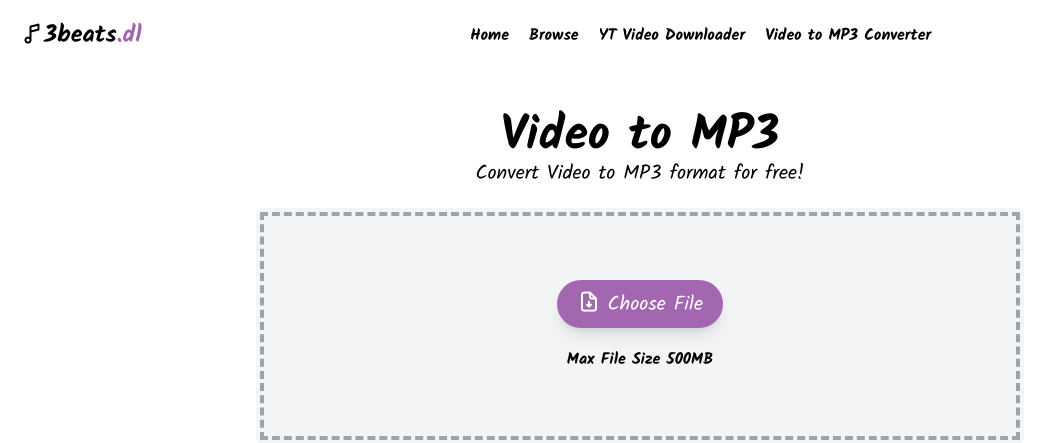
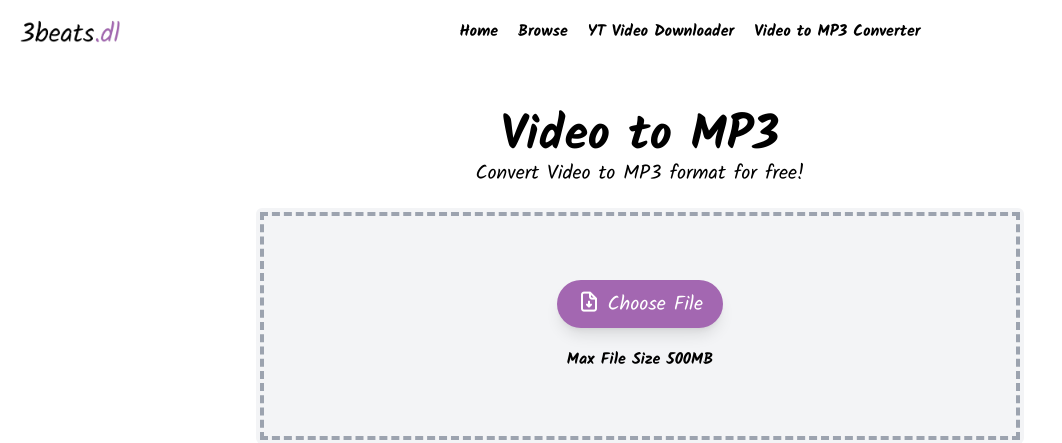
Before and after one commit to Hardy101/3beats.dl, a Flask app: page /video-to-mp3 in a window 1280 px wide. Shown: the top 443 px of the page, without its empty margins (0-1062 px from the left). Run offline with Flask 3, Linux system fonts and the light colour scheme; some libraries are stand-ins or nearby versions.

Commit message:
logo download

```diff
--- a/templates/base.html
+++ b/templates/base.html
@@ -85,14 +85,13 @@
     >
       <div>
         <div class="nav-header flex justify-between px-5 py-5">
-          <a
-            href="{{ url_for('index') }}"
-            class="logo font-bold text-2xl my-auto"
-          >
-            <i class="uil uil-music-note"></i>3beats<span class="text-color3"
-              >.dl</span
-            ></a
-          >
+          <a href="/">
+            <img
+              src="{{url_for('static', filename='img/logo.png')}}"
+              width="100"
+              alt=""
+            />
+          </a>
           <ul class="hidden gap-5 font-bold my-auto md:flex">
             <li><a href="{{ url_for('index') }}">Home</a></li>
             <li><a href="#">Browse</a></li>
```
Also changed, not shown: README.md (added), static/img/logo-white.png (added), static/img/logo.png (added).
